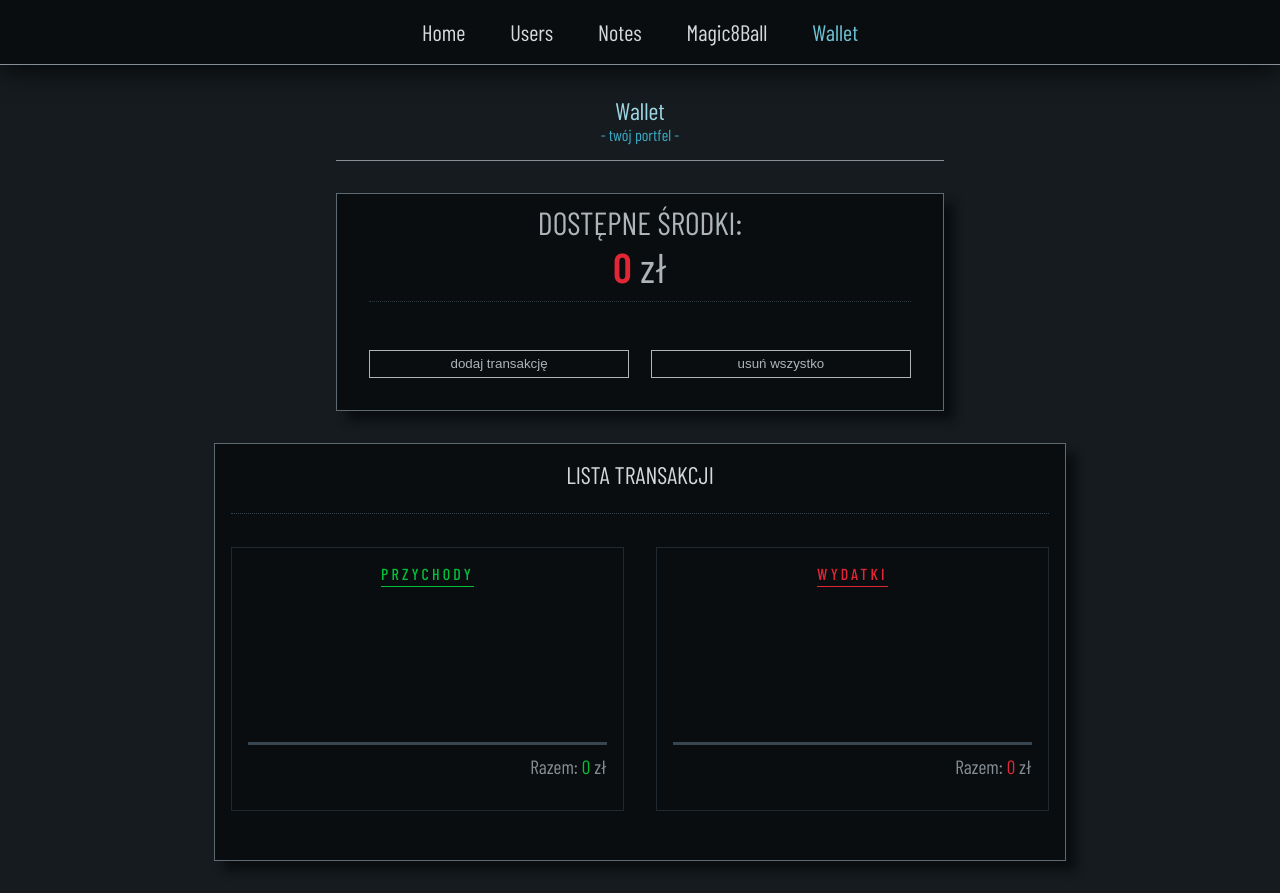
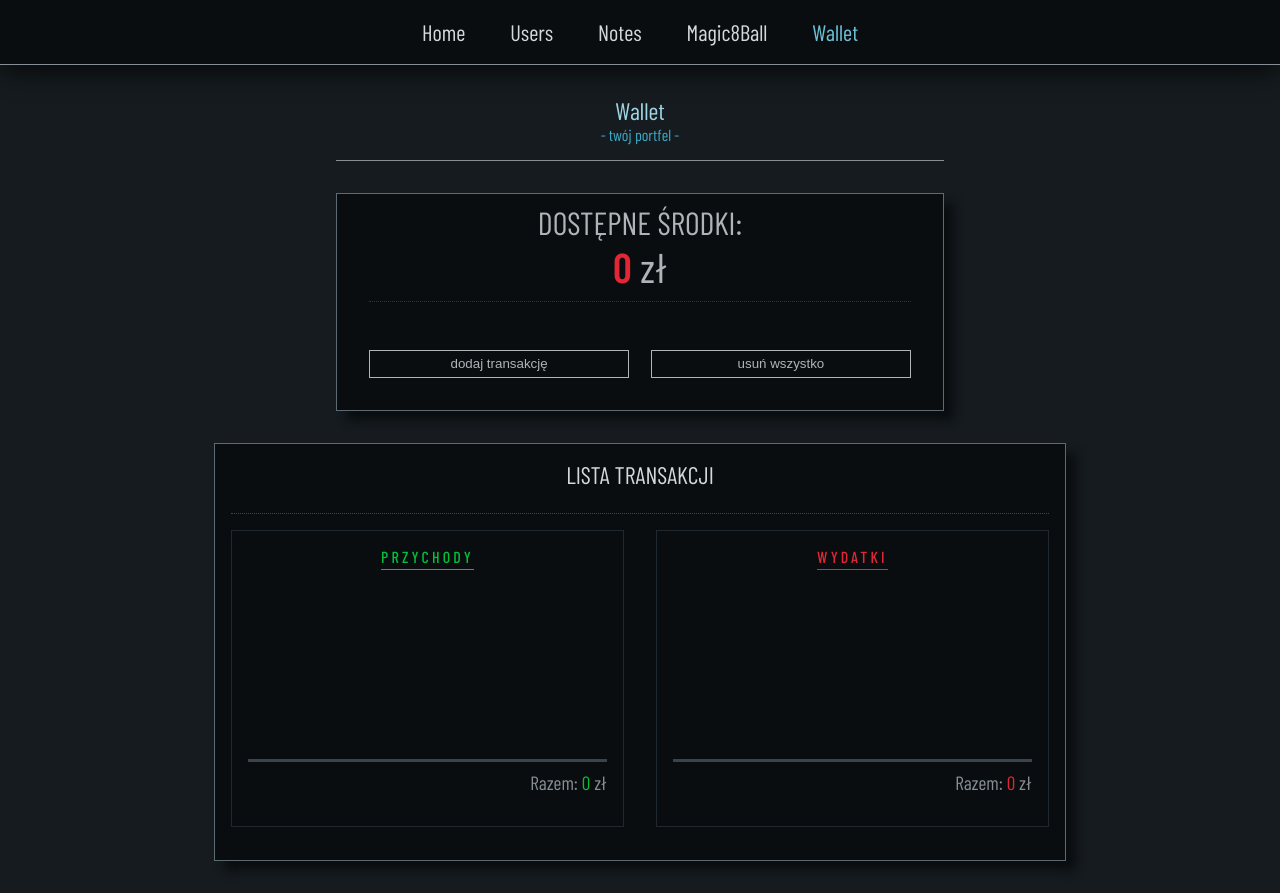
Before and after one commit to Scorpion19702022/SIMPLE_PROJECT_REACT_REDUX, a React (Vite) app: page /Wallet in a window 1280 px wide. Built offline with nearby package versions, Linux system fonts and the light colour scheme; a web font is replaced by a local one.

Commit message:
added style

```diff
--- a/src/Components/Wallet/Styles/WalletList.module.css
+++ b/src/Components/Wallet/Styles/WalletList.module.css
@@ -166,10 +166,16 @@
 		flex-direction: row;
 	}
 
+	.deal_list {
+		width: 100%;
+		height: 60%;
+		padding: 1em 0em;
+	}
+
 	.box_income,
 	.box_expense {
 		width: 48%;
-		height: 80%;
+		height: 90%;
 		background-color: var(--color-dark10);
 	}
 }
```
